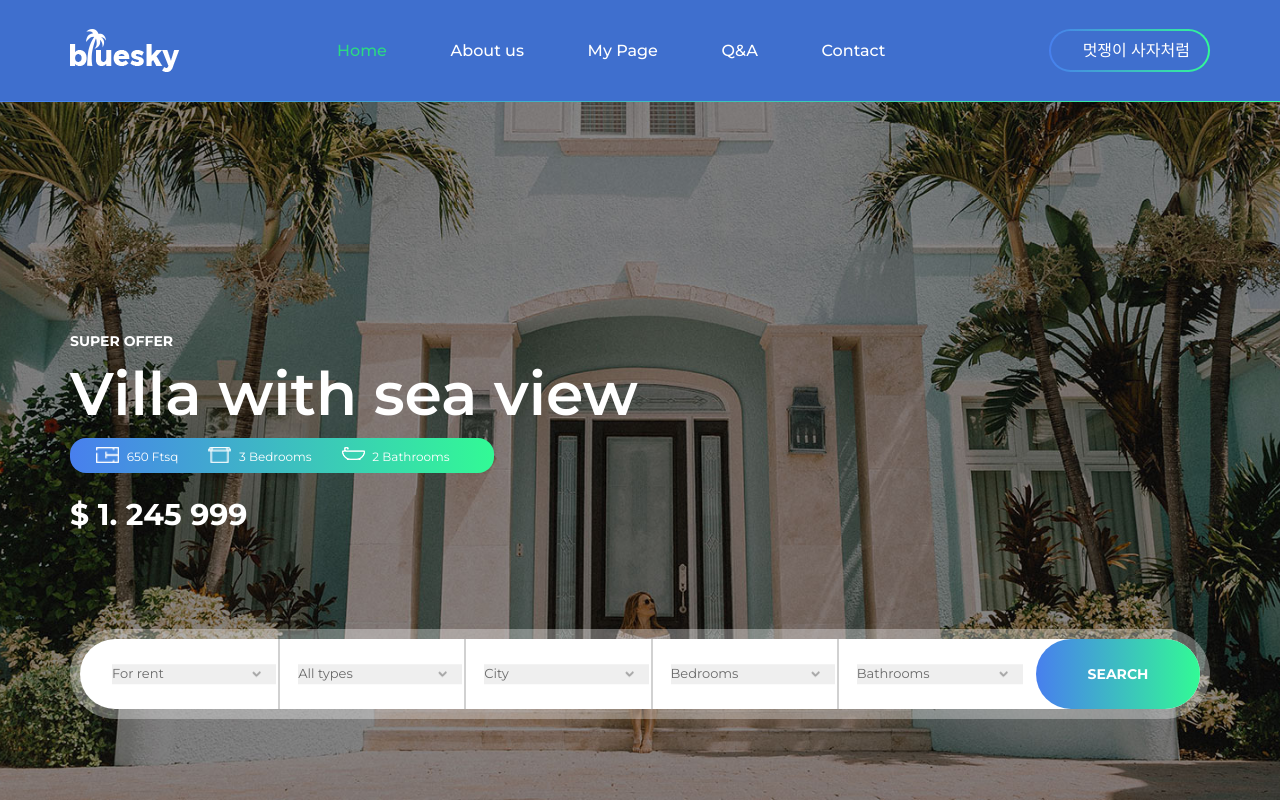
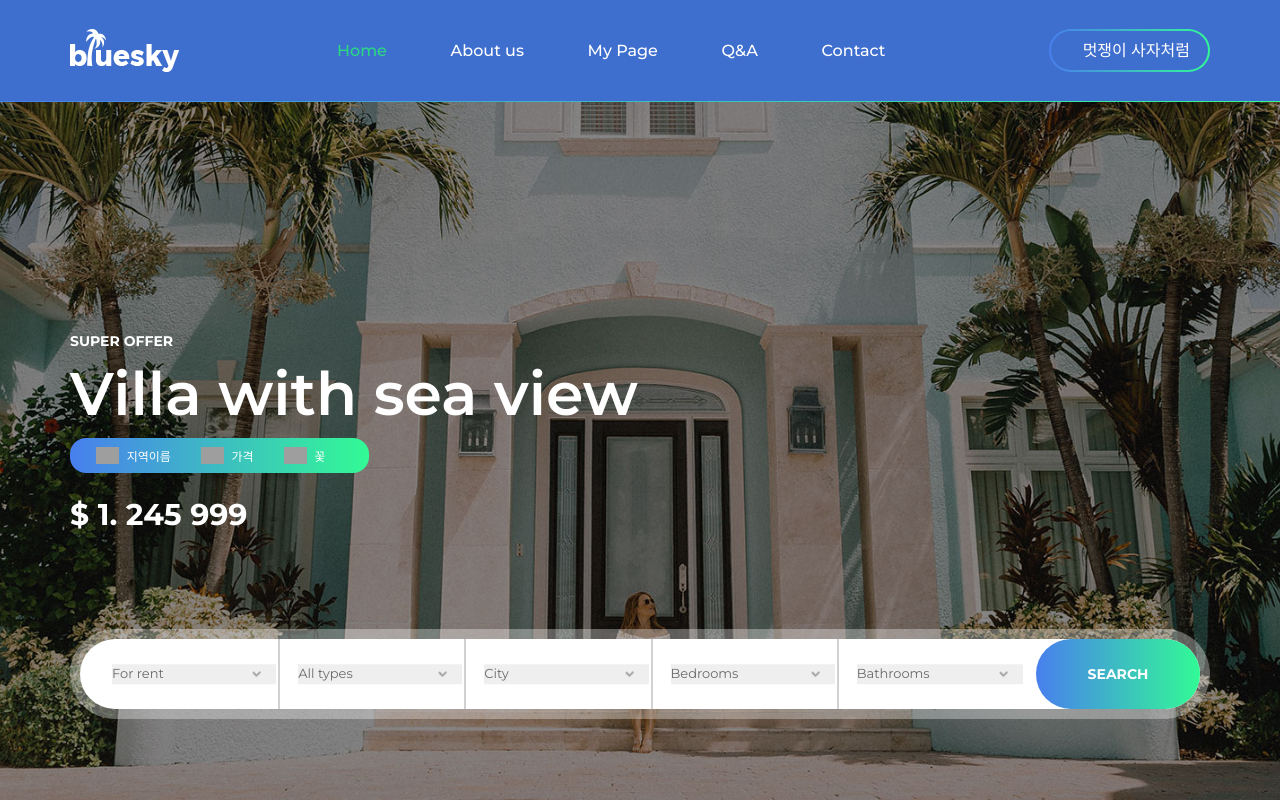
Before and after one commit to kyeun99/papago, a Django app: page / in a window 1280 px wide. Shown: the top 804 px of the page. Run offline with Django 3.2, Linux system fonts and the light colour scheme; some libraries are stand-ins or nearby versions; grey boxes are pictures that could not be loaded.

Commit message:
유민 예은

```diff
--- a/blog/templates/blog/home.html
+++ b/blog/templates/blog/home.html
@@ -45,16 +45,16 @@
 										<div class="home_details">
 											<ul class="home_details_list d-flex flex-row align-items-center justify-content-start">
 												<li>
-													<div class="home_details_image"><img src="images/icon_1.png" alt=""></div>
-													<span> 650 Ftsq</span>
+													<div class="home_details_image"><img src="#" alt=""></div>
+													<span>지역이름</span>
 												</li>
 												<li>
-													<div class="home_details_image"><img src="images/icon_2.png" alt=""></div>
-													<span> 3 Bedrooms</span>
+													<div class="home_details_image"><img src="#" alt=""></div>
+													<span> 가격</span>
 												</li>
 												<li>
-													<div class="home_details_image"><img src="images/icon_3.png" alt=""></div>
-													<span> 2 Bathrooms</span>
+													<div class="home_details_image"><img src="#" alt=""></div>
+													<span>꽃</span>
 												</li>
 											</ul>
 										</div>
```
Also changed, not shown: db.sqlite3, 1 other file.
